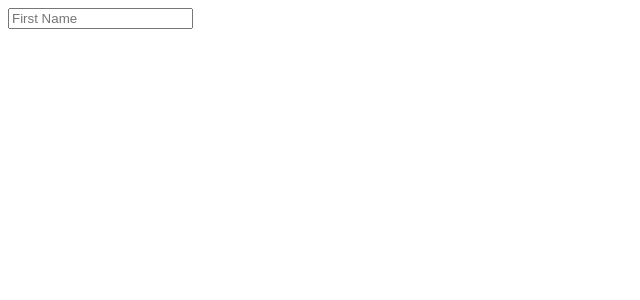
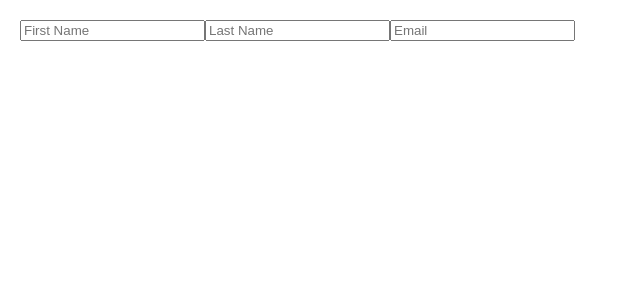
Before and after one commit to Ihliana/Scrimba-React4-Forms, a React (Create React App) app: page / in a window 1280 px wide. Shown: the top 300 px of the page, without its empty margins (0-640 px from the left). Built offline with nearby package versions, Linux system fonts and the light colour scheme.

Commit message:
Form state object
create a form state object to handle the inputs

```diff
--- a/src/App.css
+++ b/src/App.css
@@ -0,0 +1,8 @@
+* {
+    box-sizing: border-box;
+}
+
+body {
+    margin: 0;
+    padding: 20px;
+}
--- a/src/components/Form.js
+++ b/src/components/Form.js
@@ -3,18 +3,42 @@ import React from "react"
 
 
 export default function Form(){
-    const [firstName, setFirstName] = React.useState("")
+    const [formData, setFormData] = React.useState({
+        firstName: "",
+        lastName: "",
+        email: ""
+    })
+
+       /**
+     * Challenge: add an email field/state to the form
+     */
 
 
     function handleChange(event){
-        setFirstName(event.target.values)
+        setFormData(prevFormData => {
+            return {
+                ...prevFormData,
+                [event.target.name] : event.target.value
+            }
+        })
     }
 
     return(
         <form>
             <input type="text"
                     placeholder="First Name"
-                    onChange={handleChange} />
+                    onChange={handleChange}
+                    name="firstName"/>
+
+            <input type='text'
+                    placeholder="Last Name"
+                    onChange={handleChange}
+                    name="lastName" />
+
+            <input type="email"
+                    placeholder="Email"
+                    onChange={handleChange}
+                    name="email" />
         </form>
     )
 }
```
